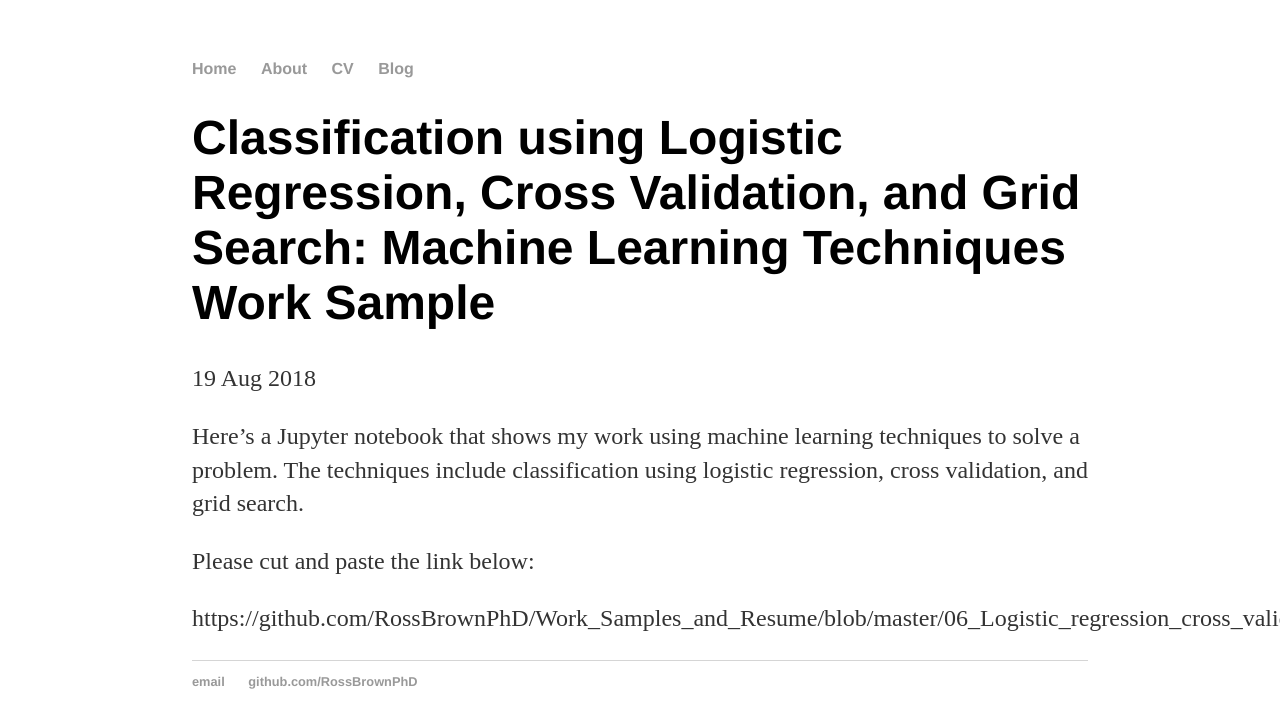
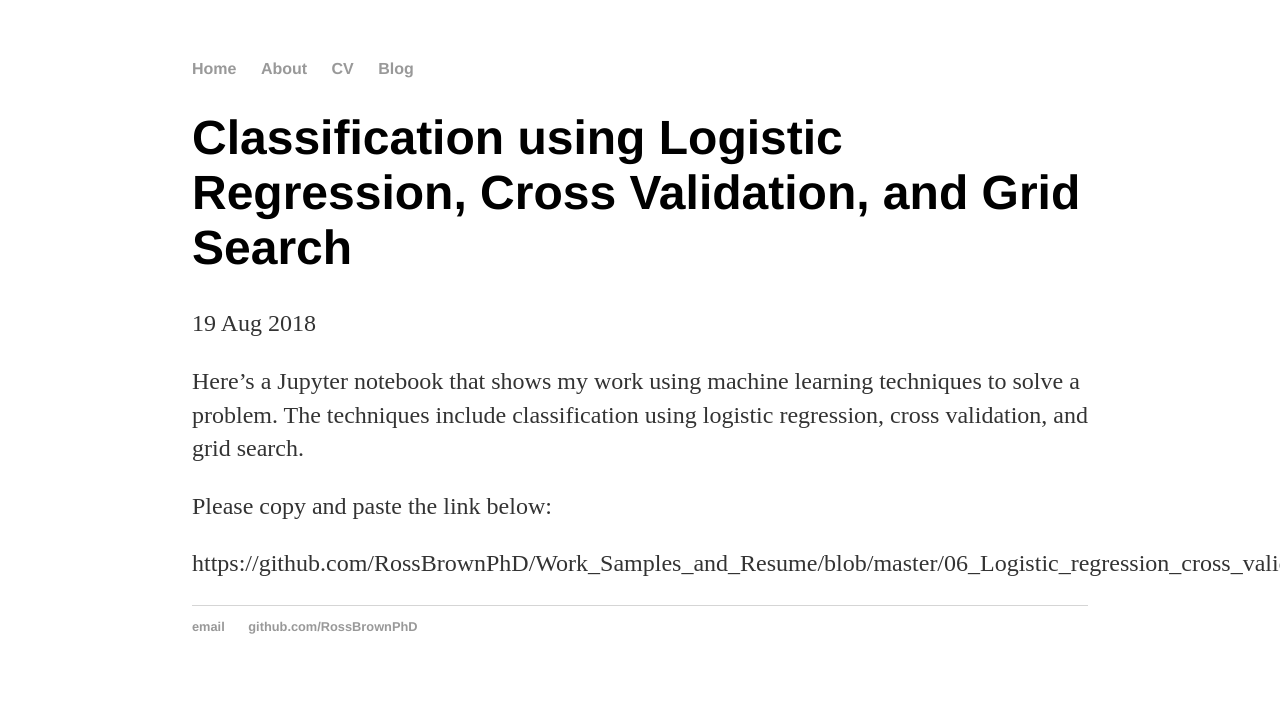
Before and after one commit to RossBrownPhD/RossBrownPhD.github.io, a Jekyll site: the page built from _posts/2018-08-19-Logistic-Regrssn-CrossVal-Grid-Srch.md, in a window 1280 px wide. Shown: the top 728 px of the page. Built offline with Jekyll 4.4.1, drawn with Linux system fonts in a browser that asks for light colours.

Commit message:
shorten title

```diff
--- a/_posts/2018-08-19-Logistic-Regrssn-CrossVal-Grid-Srch.md
+++ b/_posts/2018-08-19-Logistic-Regrssn-CrossVal-Grid-Srch.md
@@ -1,11 +1,11 @@
 ---
 layout: post
-title: "Classification using Logistic Regression, Cross Validation, and Grid Search: Machine Learning Techniques Work Sample"
+title: "Classification using Logistic Regression, Cross Validation, and Grid Search"
 date: 2018-08-19
 ---
 
 Here's a Jupyter notebook that shows my work using machine learning techniques to solve a problem. The techniques include classification using logistic regression, cross validation, and grid search.
 
-Please cut and paste the link below:
+Please copy and paste the link below:
 
 https://github.com/RossBrownPhD/Work_Samples_and_Resume/blob/master/06_Logistic_regression_cross_validation_grid_search.ipynb
```
